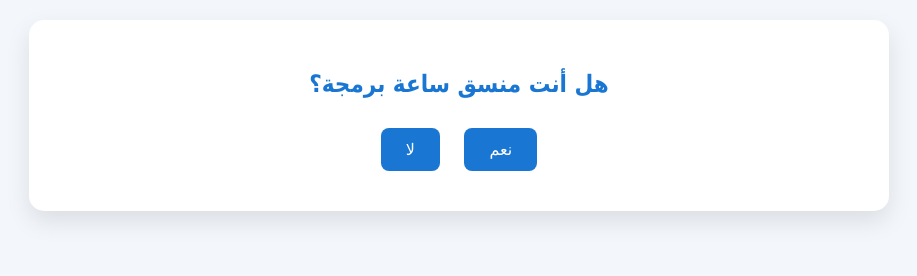
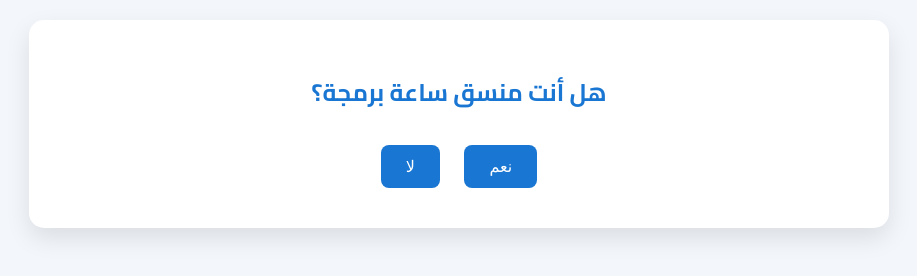
Before and after one commit to halloosLive/codeofAI, a plain HTML site: page index.html in a window 1280 px wide. Shown: the whole page, without its empty margins (181-1098 px from the left). Drawn offline with Linux system fonts and the light colour scheme.

Commit message:
Add files via upload

```diff
--- a/index.html
+++ b/index.html
@@ -1,9 +1,23 @@
 <!DOCTYPE html>
 <html lang="ar" dir="rtl">
 <head>
+<head>
+    <style>
+        body {
+            font-family: 'Cairo', sans-serif;
+        }
+
+        h1, h2, h3 {
+            font-family: 'Cairo', sans-serif;
+            font-weight: 700;
+        }
+    </style>
+</head>
     <meta charset="UTF-8">
     <title>منصة المعلم المبتكر</title>
-
+<link rel="preconnect" href="https://fonts.googleapis.com">
+<link rel="preconnect" href="https://fonts.gstatic.com" crossorigin>
+<link href="https://fonts.googleapis.com/css2?family=Cairo:wght@200..1000&display=swap" rel="stylesheet">
     <script src="https://unpkg.com/pdf-lib@1.17.1/dist/pdf-lib.min.js"></script>
     <script src="https://unpkg.com/@pdf-lib/fontkit@1.1.1/dist/fontkit.umd.min.js"></script>
     <script src="https://cdn.jsdelivr.net/gh/fontaine7/arabic-reshaper-js@master/arabic-reshaper.js"></script>
```
